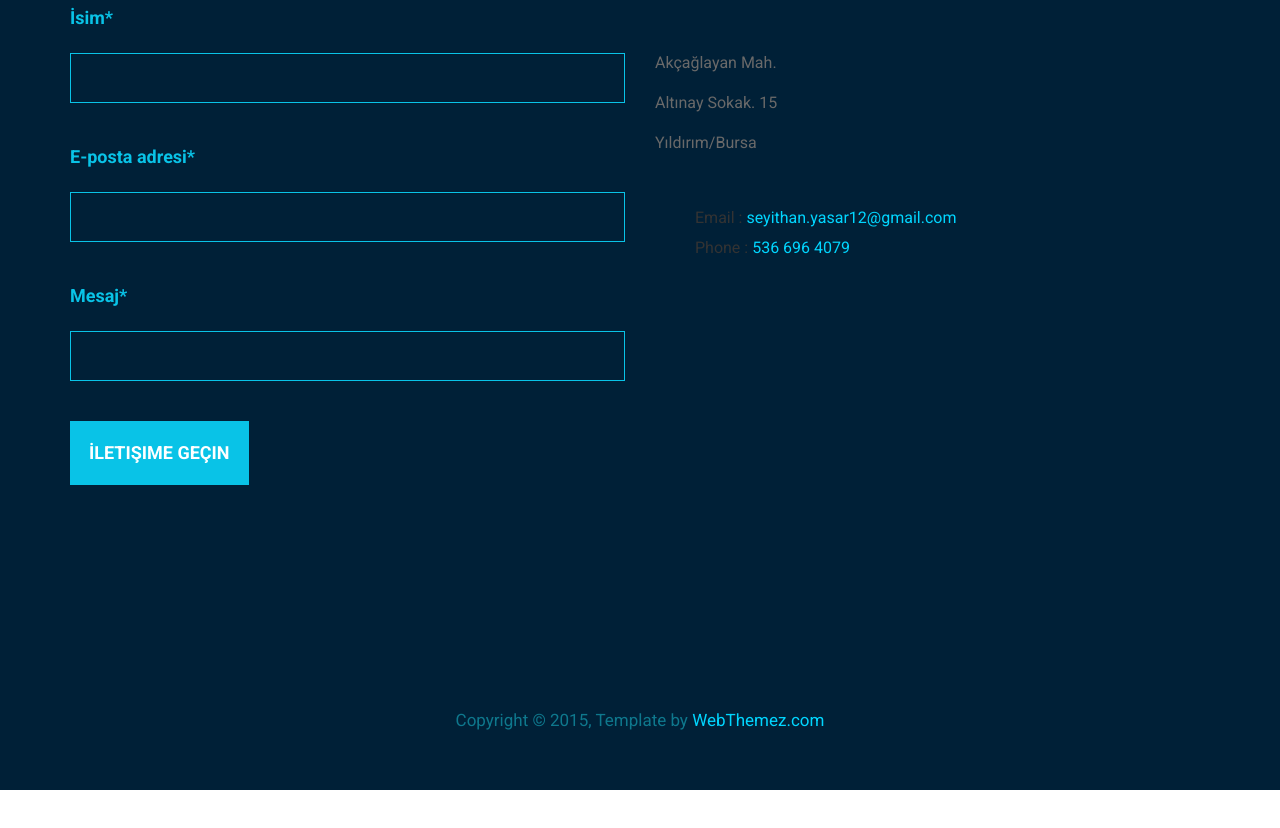
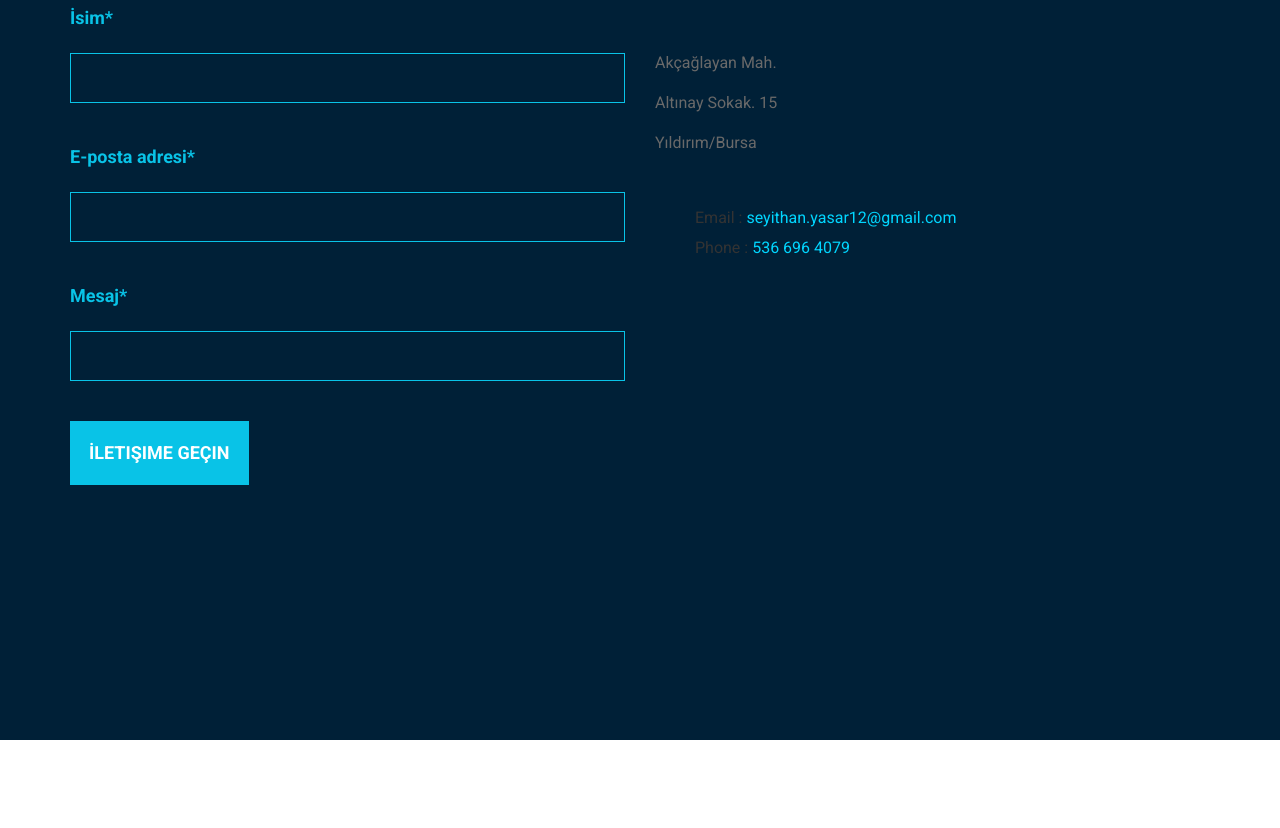
Before and after one commit to guiestlouch/222203540, a plain HTML site: page index.html in a window 1280 px wide. Shown: the part 4167-4995 px from the top of the page. Drawn offline with nearby package versions, Linux system fonts and the light colour scheme.

Commit message:
index.html

```diff
--- a/index.html
+++ b/index.html
@@ -354,9 +354,6 @@
 						<li><a href="#"><i class="fa fa-google-plus"></i></a></li>
 						<li><a href="#"><i class="fa fa-linkedin"></i></a></li>
 					</ul>
-					<h4>Copyright © 2015, Template by <a href="http://webthemez.com">WebThemez.com</a></h4>
-
-
 				</div>
 			</div>
 		</div>
```
